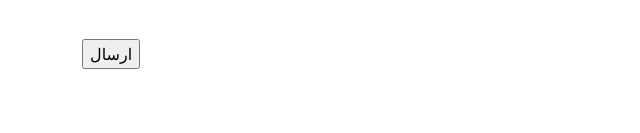
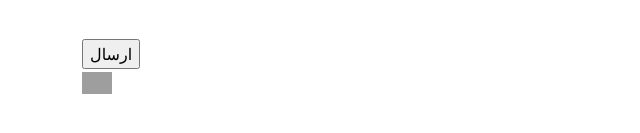
Before and after one commit to haithameid147/alaola, a plain HTML site: page index.html in a window 1280 px wide. Shown: the part 463-596 px from the top of the page, 0-640 px from the left. Drawn offline with nearby package versions, Linux system fonts and the light colour scheme; grey boxes are pictures that could not be loaded.

Commit message:
Update index.html

```diff
--- a/index.html
+++ b/index.html
@@ -43,6 +43,11 @@ jkjhk
   <label for="exampleFormControlInput1" class="form-label">رقم الهاتف</label>
   <input type="tel" class="form-control" name="phone_number" placeholder='رقم الهاتف'><br><br>
   <input type="submit" value="ارسال" id="sub">
+  <br>
+   <a href="https://wa.me/00966593355082">
+                                    <img src="https://png.pngtree.com/png-vector/20221018/ourmid/pngtree-whatsapp-mobile-software-icon-png-image_6315991.png"
+                                        style="width: 30px;">
+                                </a>
         <!-- The <input type="submit"> element creates a submit button. The id attribute creates a unique identifier for the element. -->
 </form>
 </div>
```
